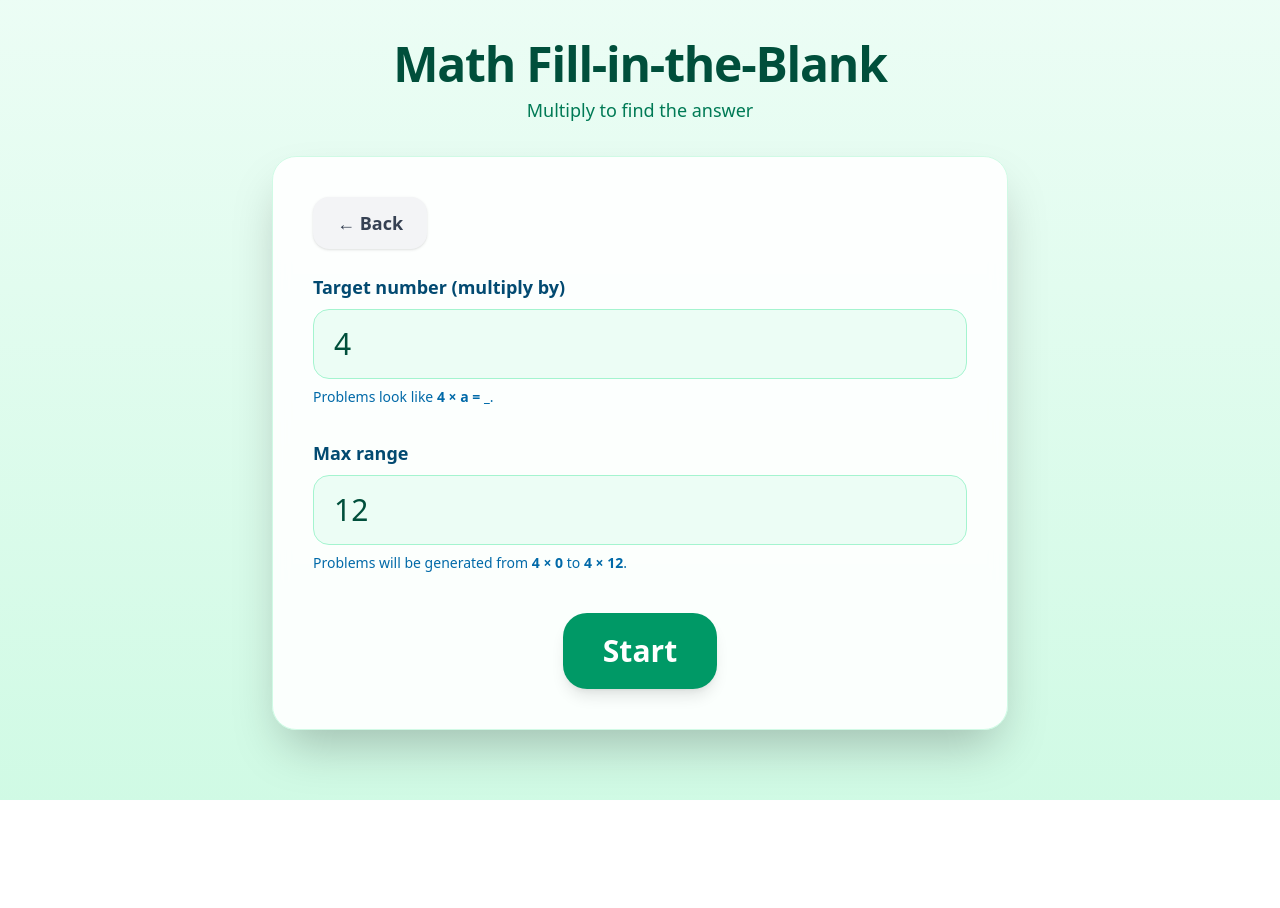
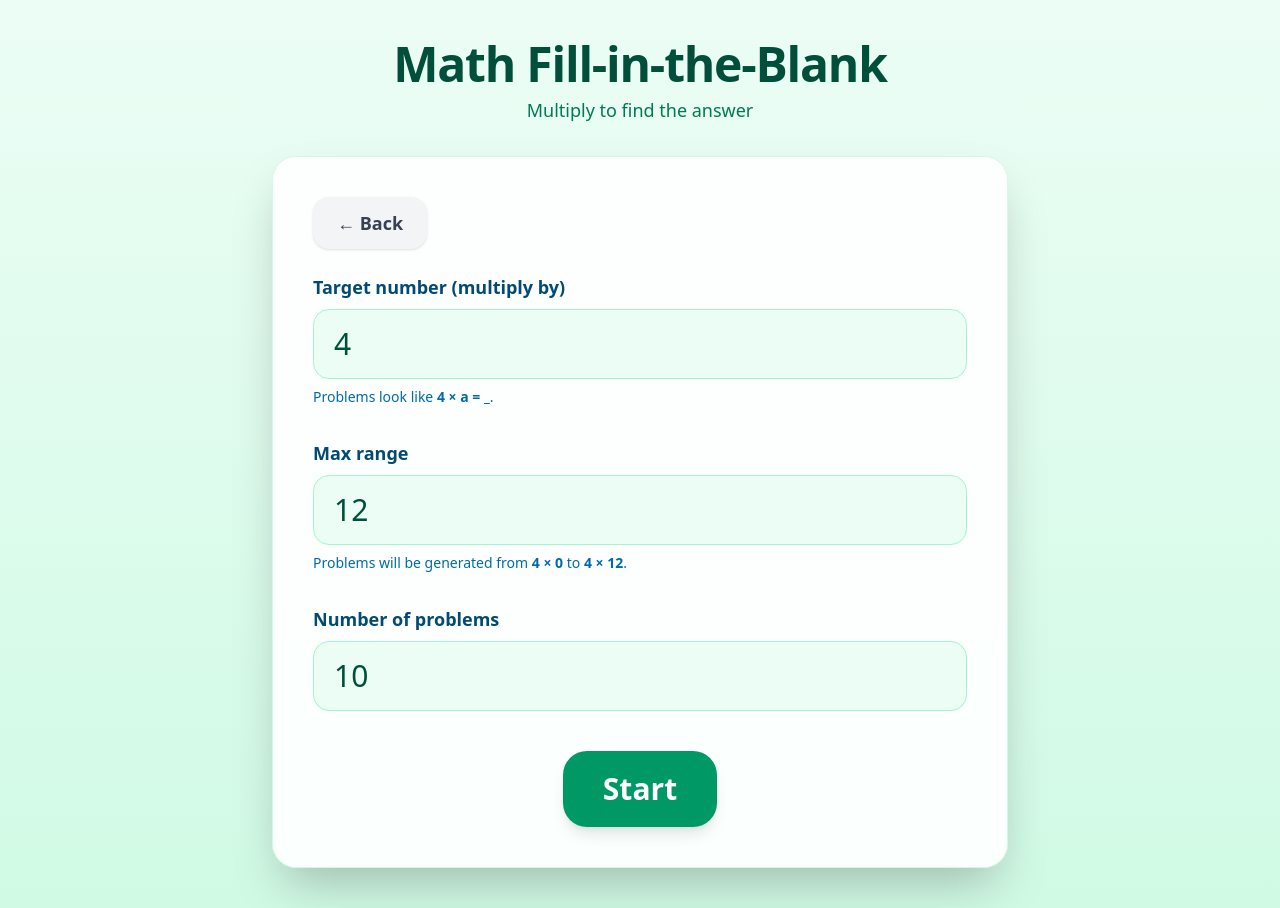
Before and after one commit to jeremyawarren15/educational-aids, a React (Vite) app: page /multiplication in a window 1280 px wide. Before the commit the page ends 800 px from the top, so only its background shows below. Built offline with nearby package versions, Linux system fonts and the light colour scheme.

Commit message:
added some visual improvements

```diff
--- a/package.json
+++ b/package.json
@@ -1,7 +1,7 @@
 {
   "name": "educational-aids",
   "private": true,
-  "version": "1.0.0",
+  "version": "1.0.1",
   "type": "module",
   "scripts": {
     "dev": "vite",
--- a/src/components/AdditionGame.tsx
+++ b/src/components/AdditionGame.tsx
@@ -6,10 +6,14 @@ export default function AdditionGame({
   target,
   totalProblems,
   onDone,
+  onHome,
+  onSettings,
 }: {
   target: number
   totalProblems: number
   onDone: (results: Result[]) => void
+  onHome?: () => void
+  onSettings?: () => void
 }) {
   const problems = useMemo<Problem[]>(
     () => generateAdditionProblems(target, totalProblems),
@@ -35,6 +39,8 @@ export default function AdditionGame({
       totalProblems={totalProblems}
       renderProblem={renderProblem}
       onDone={onDone}
+      onHome={onHome}
+      onSettings={onSettings}
     />
   )
 }
--- a/src/components/MultiplicationConfigPanel.tsx
+++ b/src/components/MultiplicationConfigPanel.tsx
@@ -4,6 +4,7 @@ import type { FormEvent } from 'react'
 export type MultiplicationConfigValues = {
   target: number
   maxRange: number
+  totalProblems: number
 }
 
 export default function MultiplicationConfigPanel({
@@ -17,10 +18,14 @@ export default function MultiplicationConfigPanel({
   const [maxRange, setMaxRange] = useState<number>(
     initial?.maxRange ?? 12,
   )
+  const [totalProblems, setTotalProblems] = useState<number>(
+    initial?.totalProblems ?? 10,
+  )
 
   useEffect(() => {
     setTarget((t) => sanitizeTarget(t))
     setMaxRange((r) => sanitizeRange(r))
+    setTotalProblems((n) => sanitizeCount(n))
   }, [])
 
   function sanitizeTarget(value: number): number {
@@ -33,9 +38,18 @@ export default function MultiplicationConfigPanel({
     return Math.max(0, Math.round(value))
   }
 
+  function sanitizeCount(value: number): number {
+    if (!Number.isFinite(value)) return 10
+    return Math.min(50, Math.max(1, Math.round(value)))
+  }
+
   function handleSubmit(e: FormEvent) {
     e.preventDefault()
-    onStart({ target: sanitizeTarget(target), maxRange: sanitizeRange(maxRange) })
+    onStart({
+      target: sanitizeTarget(target),
+      maxRange: sanitizeRange(maxRange),
+      totalProblems: sanitizeCount(totalProblems)
+    })
   }
 
   return (
@@ -70,6 +84,21 @@ export default function MultiplicationConfigPanel({
         <p className="text-sm text-sky-700">Problems will be generated from <span className="font-semibold">{target || 'N'} × 0</span> to <span className="font-semibold">{target || 'N'} × {maxRange || 'N'}</span>.</p>
       </div>
 
+      <div className="grid gap-2">
+        <label className="text-sky-900 font-semibold text-lg" htmlFor="count">Number of problems</label>
+        <input
+          id="count"
+          type="number"
+          inputMode="numeric"
+          min={1}
+          max={50}
+          placeholder="10"
+          className="w-full rounded-2xl border border-emerald-200 bg-emerald-50 px-5 py-4 text-3xl focus:outline-none focus:ring-4 focus:ring-emerald-200"
+          value={totalProblems}
+          onChange={(e) => setTotalProblems(Number(e.target.value))}
+        />
+      </div>
+
       <button
         type="submit"
         className="mx-auto mt-2 inline-flex items-center justify-center rounded-3xl bg-emerald-600 px-10 py-5 text-3xl font-extrabold text-white shadow-lg transition hover:bg-emerald-700 focus:outline-none focus:ring-4 focus:ring-emerald-300"
--- a/src/components/MultiplicationGame.tsx
+++ b/src/components/MultiplicationGame.tsx
@@ -5,18 +5,22 @@ import BaseGame, { type Result } from './BaseGame'
 export default function MultiplicationGame({
   target,
   maxRange,
+  totalProblems,
   onDone,
+  onHome,
+  onSettings,
 }: {
   target: number
   maxRange: number
+  totalProblems: number
   onDone: (results: Result[]) => void
+  onHome?: () => void
+  onSettings?: () => void
 }) {
   const problems = useMemo<Problem[]>(
-    () => generateMultiplicationProblems(target, maxRange),
-    [target, maxRange],
+    () => generateMultiplicationProblems(target, maxRange, totalProblems),
+    [target, maxRange, totalProblems],
   )
-
-  const totalProblems = problems.length
 
   function renderProblem(problem: Problem, target: number) {
     return (
@@ -37,6 +41,8 @@ export default function MultiplicationGame({
       totalProblems={totalProblems}
       renderProblem={renderProblem}
       onDone={onDone}
+      onHome={onHome}
+      onSettings={onSettings}
     />
   )
 }
--- a/src/lib/problems.ts
+++ b/src/lib/problems.ts
@@ -17,17 +17,18 @@ export function generateAdditionProblems(target: number, count: number): Problem
   return arr
 }
 
-export function generateMultiplicationProblems(target: number, maxRange: number): Problem[] {
+export function generateMultiplicationProblems(target: number, maxRange: number, count: number): Problem[] {
   // Generate problems from 0 to maxRange: target x 0, target x 1, ..., target x maxRange
-  const arr: Problem[] = Array.from({ length: maxRange + 1 }, (_, i) => {
+  const allProblems: Problem[] = Array.from({ length: maxRange + 1 }, (_, i) => {
     return { a: i, expected: target * i }
   })
   // Shuffle the array
-  for (let i = arr.length - 1; i > 0; i--) {
+  for (let i = allProblems.length - 1; i > 0; i--) {
     const j = Math.floor(Math.random() * (i + 1))
-    const tmp = arr[i]
-    arr[i] = arr[j]
-    arr[j] = tmp
+    const tmp = allProblems[i]
+    allProblems[i] = allProblems[j]
+    allProblems[j] = tmp
   }
-  return arr
+  // Return only the requested count
+  return allProblems.slice(0, count)
 }
--- a/src/pages/AdditionPage.tsx
+++ b/src/pages/AdditionPage.tsx
@@ -116,6 +116,8 @@ export default function AdditionPage() {
                   setResults(r)
                   setMode('done')
                 }}
+                onHome={() => navigate('/')}
+                onSettings={() => setMode('config')}
               />
             )}
             {mode === 'done' && results && (
--- a/src/pages/MultiplicationPage.tsx
+++ b/src/pages/MultiplicationPage.tsx
@@ -10,10 +10,12 @@ function getConfigFromURL(): Partial<MultiplicationConfigValues> {
   const params = new URLSearchParams(window.location.search)
   const target = params.get('target')
   const maxRange = params.get('maxRange')
+  const totalProblems = params.get('totalProblems')
 
   return {
     target: target ? Number(target) : undefined,
     maxRange: maxRange ? Number(maxRange) : undefined,
+    totalProblems: totalProblems ? Number(totalProblems) : undefined,
   }
 }
 
@@ -21,6 +23,7 @@ function updateURL(config: MultiplicationConfigValues) {
   const params = new URLSearchParams()
   params.set('target', String(config.target))
   params.set('maxRange', String(config.maxRange))
+  params.set('totalProblems', String(config.totalProblems))
   const newURL = `${window.location.pathname}?${params.toString()}`
   window.history.pushState({}, '', newURL)
 }
@@ -37,12 +40,13 @@ export default function MultiplicationPage() {
     const urlConfig = getConfigFromURL()
     setInitialConfig(urlConfig)
 
-    // If both params are present and valid, auto-start the game
-    if (urlConfig.target !== undefined && urlConfig.maxRange !== undefined) {
+    // If all params are present and valid, auto-start the game
+    if (urlConfig.target !== undefined && urlConfig.maxRange !== undefined && urlConfig.totalProblems !== undefined) {
       const target = Math.max(1, Math.round(urlConfig.target))
       const maxRange = Math.max(0, Math.round(urlConfig.maxRange))
-      if (target > 0 && maxRange >= 0) {
-        const validConfig = { target, maxRange }
+      const totalProblems = Math.min(50, Math.max(1, Math.round(urlConfig.totalProblems)))
+      if (target > 0 && maxRange >= 0 && totalProblems > 0) {
+        const validConfig = { target, maxRange, totalProblems }
         setConfig(validConfig)
         setMode('play')
         setResults(null)
@@ -54,11 +58,12 @@ export default function MultiplicationPage() {
       const urlConfig = getConfigFromURL()
       setInitialConfig(urlConfig)
 
-      if (urlConfig.target !== undefined && urlConfig.maxRange !== undefined) {
+      if (urlConfig.target !== undefined && urlConfig.maxRange !== undefined && urlConfig.totalProblems !== undefined) {
         const target = Math.max(1, Math.round(urlConfig.target))
         const maxRange = Math.max(0, Math.round(urlConfig.maxRange))
-        if (target > 0 && maxRange >= 0) {
-          const validConfig = { target, maxRange }
+        const totalProblems = Math.min(50, Math.max(1, Math.round(urlConfig.totalProblems)))
+        if (target > 0 && maxRange >= 0 && totalProblems > 0) {
+          const validConfig = { target, maxRange, totalProblems }
           setConfig(validConfig)
           setMode('play')
           setResults(null)
@@ -100,9 +105,9 @@ export default function MultiplicationPage() {
                   ← Back
                 </button>
                 <MultiplicationConfigPanel
-                  initial={initialConfig.target !== undefined && initialConfig.maxRange !== undefined
-                    ? { target: initialConfig.target, maxRange: initialConfig.maxRange }
-                    : { target: 4, maxRange: 12 }
+                  initial={initialConfig.target !== undefined && initialConfig.maxRange !== undefined && initialConfig.totalProblems !== undefined
+                    ? { target: initialConfig.target, maxRange: initialConfig.maxRange, totalProblems: initialConfig.totalProblems }
+                    : { target: 4, maxRange: 12, totalProblems: 10 }
                   }
                   onStart={handleStart}
                 />
@@ -112,10 +117,13 @@ export default function MultiplicationPage() {
               <MultiplicationGame
                 target={config.target}
                 maxRange={config.maxRange}
+                totalProblems={config.totalProblems}
                 onDone={(r) => {
                   setResults(r)
                   setMode('done')
                 }}
+                onHome={() => navigate('/')}
+                onSettings={() => setMode('config')}
               />
             )}
             {mode === 'done' && results && (
```
Also changed, not shown: src/components/BaseGame.tsx (+33 -1 lines).
